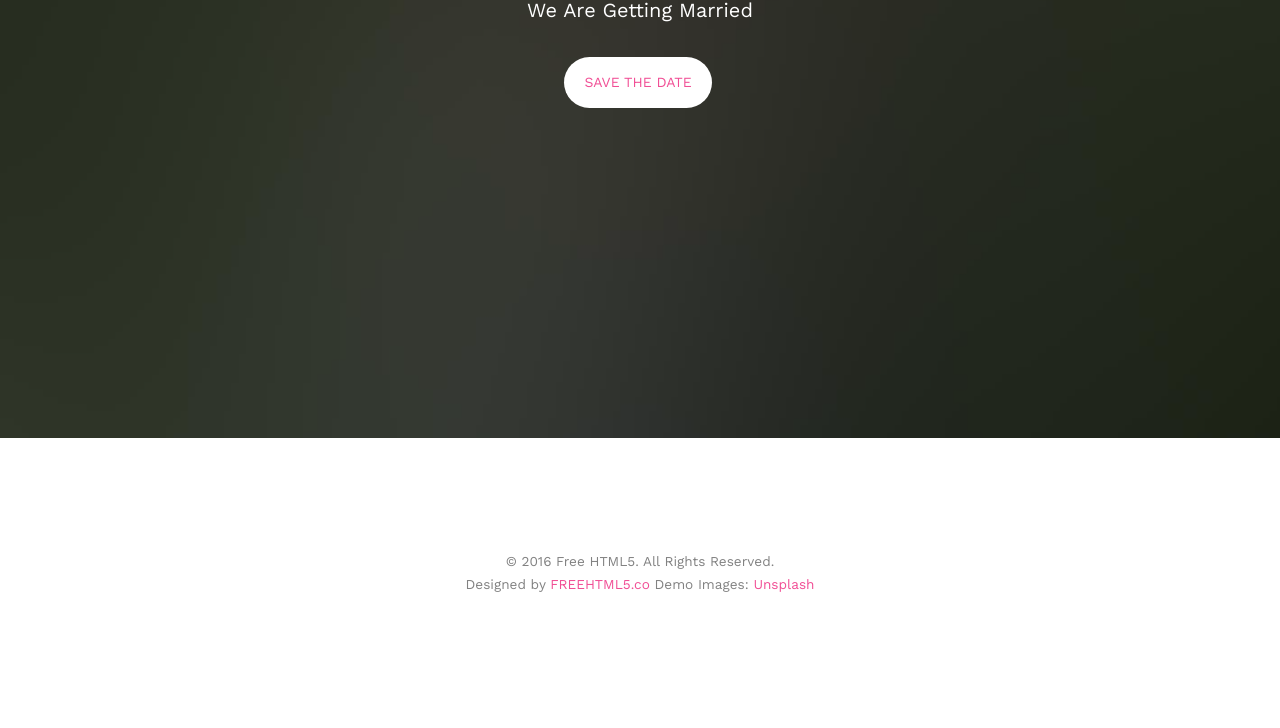
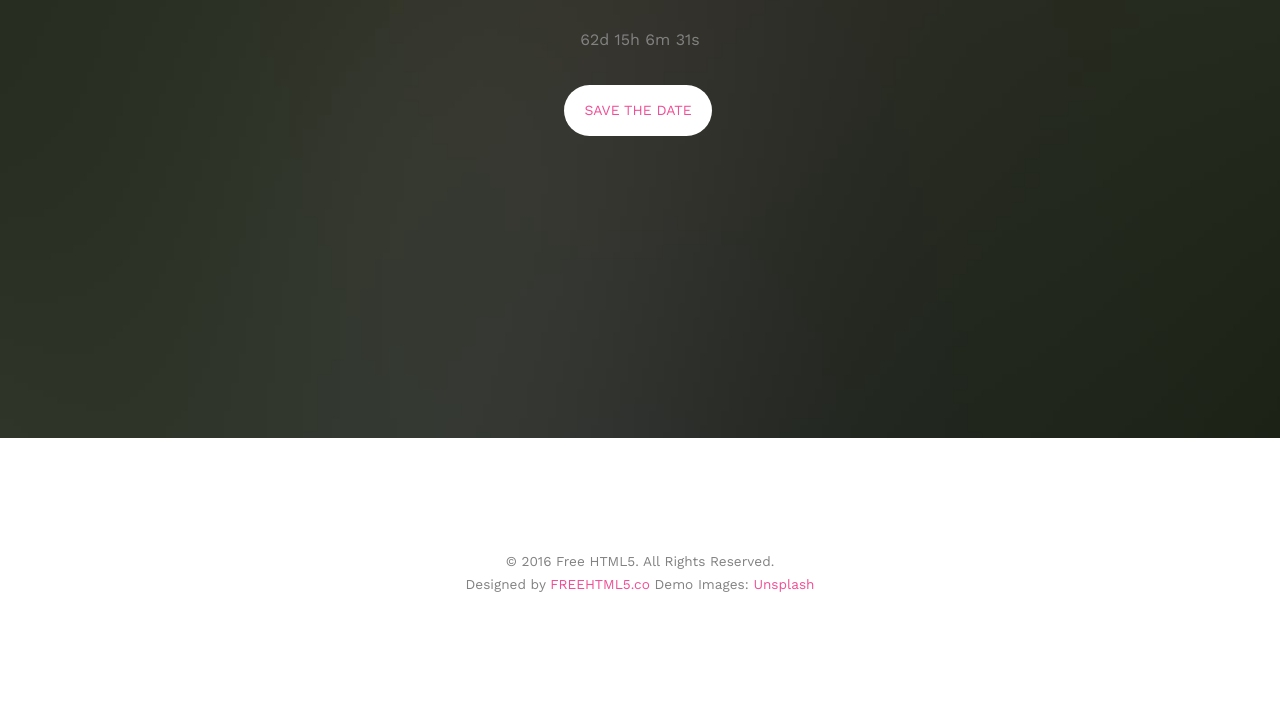
Before and after one commit to Williams8-8-2020/Williams8-8-2020.github.io, a plain HTML site: page index.html in a window 1280 px wide. Shown: the part 462-1190 px from the top of the page. Drawn offline with nearby package versions, Linux system fonts and the light colour scheme; files whose address does not match are found by name.

Commit message:
fixed the date

```diff
--- a/index.html
+++ b/index.html
@@ -96,7 +96,7 @@
 						<div class="display-tc animate-box" data-animate-effect="fadeIn">
 							<h1>Drew &amp; Megan</h1>
 							<h2>We Are Getting Married</h2>
-							<div class="simply-countdown simply-countdown-one"></div>
+							<div id="date" class="simply-countdown simply-countdown-one"></div>
 							<p><a href="#" class="btn btn-default btn-sm">Save the date</a></p>
 						</div>
 					</div>
@@ -590,22 +590,34 @@
 	<script src="js/main.js"></script>
 
 	<script>
-    var d = new Date("Aug 8, 2020 13:00:00").getTime();
+    // Set the date we're counting down to
+	var countDownDate = new Date("Aug 8, 2020 13:00:00").getTime();
 
-    // default example
-    simplyCountdown('.simply-countdown-one', {
-        year: d.getFullYear(),
-        month: d.getMonth() + 1,
-        day: d.getDate()
-    });
+	// Update the count down every 1 second
+	var x = setInterval(function() {
 
-    //jQuery example
-    /*$('#simply-countdown-losange').simplyCountdown({
-        year: d.getFullYear(),
-        month: d.getMonth() + 1,
-        day: d.getDate(),
-        enableUtc: false
-    });*/
+	  // Get today's date and time
+	  var now = new Date().getTime();
+
+	  // Find the distance between now and the count down date
+	  var distance = countDownDate - now;
+
+	  // Time calculations for days, hours, minutes and seconds
+	  var days = Math.floor(distance / (1000 * 60 * 60 * 24));
+	  var hours = Math.floor((distance % (1000 * 60 * 60 * 24)) / (1000 * 60 * 60));
+	  var minutes = Math.floor((distance % (1000 * 60 * 60)) / (1000 * 60));
+	  var seconds = Math.floor((distance % (1000 * 60)) / 1000);
+
+	  // Display the result in the element with id="demo"
+	  document.getElementById("date").innerHTML = days + "d " + hours + "h "
+	  + minutes + "m " + seconds + "s ";
+
+	  // If the count down is finished, write some text
+	  if (distance < 0) {
+		clearInterval(x);
+		document.getElementById("date").innerHTML = "Wedding Time!";
+	  }
+	}, 1000);
 </script>
 
 	</body>
```
